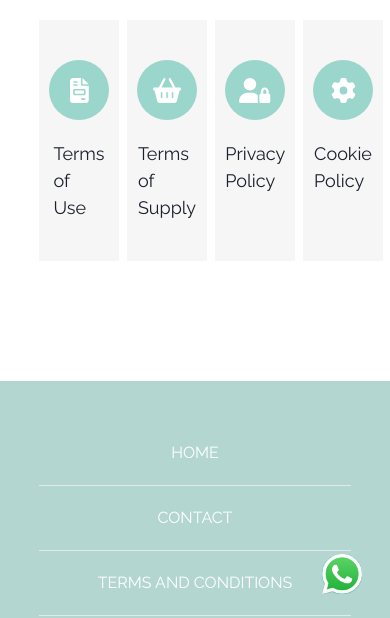
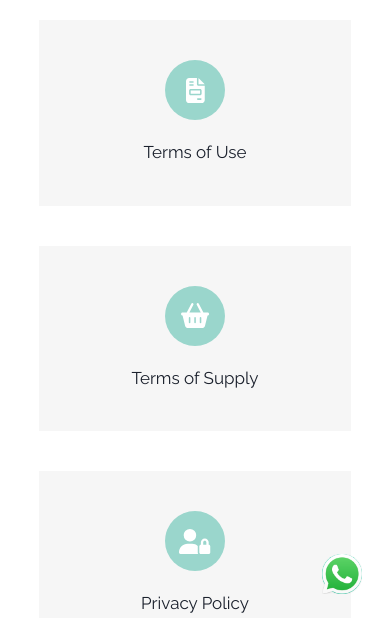
Before and after one commit to AyxanAmirov/Orskin-Front, a React (Vite) app: page /terms-and-policy in a window 390 px wide. Shown: the part 230-848 px from the top of the page. Built offline with nearby package versions, Linux system fonts and the light colour scheme.

Commit message:
responsive updated

```diff
--- a/src/User/pages/details/productDetails.jsx
+++ b/src/User/pages/details/productDetails.jsx
@@ -36,15 +36,15 @@ const productData = [
 ];
 function ProductDetails() {
   return (
-    <div className="container pb-[50px]">
-      <div className="flex gap-[20px]">
-        <div className="col-lg-4">
+    <div className="container !mt-[190px] pb-[50px]">
+      <div className="flex xl:flex-nowrap lg:flex-nowrap flex-wrap gap-[20px]">
+        <div className="col-xl-4 col-lg-4 col-md-12 col-sm-12 col-12 ">
           <img
             src="https://orskin.ae/wp-content/uploads/2024/06/Silk-radience-3-in-1-cleansing-oil-500x500.webp"
             alt="product"
           />
         </div>
-        <div className="col-lg-8 my-[45px]">
+        <div className="col-xl-8 col-lg-8 col-md-12 col-sm-12 col-12 my-[45px]">
           <div className="flex flex-col gap-[20px]">
             <h2 className="text-[#9ad6cc] text-[22px]">
               Epicuren – Silk Radience 3-in-1 Cleansing Oil
@@ -72,7 +72,7 @@ function ProductDetails() {
                 </span>
               </div>
               <div className="col-lg-10">
-                <button className="w-full text-[14px] bg-[#9ad6cc] py-[10px]  rounded-[4px] text-[white] duration-[.4s] hover:bg-black hover:text-[#9ad6cc]">
+                <button className="w-full text-[14px] bg-[#9ad6cc] py-[10px] px-[10px]  rounded-[4px] text-[white] duration-[.4s] hover:bg-black hover:text-[#9ad6cc]">
                   Add To Card
                 </button>
               </div>
--- a/src/User/pages/terms/terms.jsx
+++ b/src/User/pages/terms/terms.jsx
@@ -7,30 +7,30 @@ function Terms() {
   return (
     <div className="mt-[250px] mb-[120px]">
       <div className="container">
-        <div className="grid grid-cols-4 gap-[40px]">
+        <div className="grid xl:grid-cols-4 lg:grid-cols-4 md:grid-cols-2 grid-cols-1 gap-[40px]">
         <Link to={"/term-of-use"} className="cursor-pointer p-[40px] bg-[#F6F6F6] flex flex-col items-center gap-[20px] transition-shadow  duration-300 hover:shadow-[0_12px_24px_rgba(0,0,0,0.35)]  ">
             <div className="bg-[#9AD6CC] w-[60px] h-[60px] rounded-[50%] flex items-center justify-center">
               <FontAwesomeIcon icon={faFileInvoice} className="text-[white] text-[25px]" />
             </div>
-            <p className="text-[18px] font-[500]">Terms of Use</p>
+            <p className="text-[17px] font-[500]">Terms of Use</p>
           </Link>
           <Link to={"/terms-supply"} className="cursor-pointer p-[40px] bg-[#F6F6F6] flex flex-col items-center gap-[20px] transition-shadow  duration-300 hover:shadow-[0_12px_24px_rgba(0,0,0,0.35)]  ">
             <div className="bg-[#9AD6CC] w-[60px] h-[60px] rounded-[50%] flex items-center justify-center">
               <FontAwesomeIcon icon={faBasketShopping} className="text-[white] text-[25px]" />
             </div>
-            <p className="text-[18px] font-[500]">Terms of Supply</p>
+            <p className="text-[17px] font-[500]">Terms of Supply</p>
           </Link>
           <Link to={"/privacy-policy"} className="cursor-pointer p-[40px] bg-[#F6F6F6] flex flex-col items-center gap-[20px] transition-shadow  duration-300 hover:shadow-[0_12px_24px_rgba(0,0,0,0.35)]  ">
             <div className="bg-[#9AD6CC] w-[60px] h-[60px] rounded-[50%] flex items-center justify-center">
               <FontAwesomeIcon icon={faUserLock} className="text-[white] text-[25px]" />
             </div>
-            <p className="text-[18px] font-[500]">Privacy Policy</p>
+            <p className="text-[17px] font-[500]">Privacy Policy</p>
           </Link>
           <Link to={"/cookie-policy"} className="cursor-pointer p-[40px] bg-[#F6F6F6] flex flex-col items-center gap-[20px] transition-shadow  duration-300 hover:shadow-[0_12px_24px_rgba(0,0,0,0.35)]  ">
             <div className="bg-[#9AD6CC] w-[60px] h-[60px] rounded-[50%] flex items-center justify-center">
               <FontAwesomeIcon icon={faGear} className="text-[white] text-[25px]" />
             </div>
-            <p className="text-[18px] font-[500]">Cookie Policy</p>
+            <p className="text-[17px] font-[500]">Cookie Policy</p>
           </Link>
         </div>
       </div>
```
